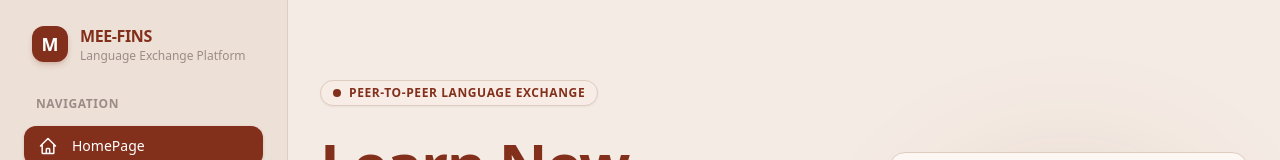
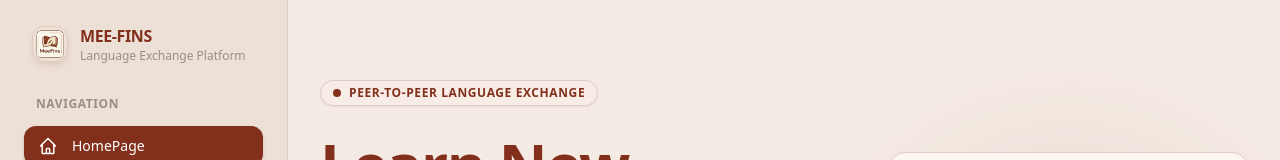
Before and after one commit to NguyenKhangPhuc/mee-fin-frontend, a Next.js app: page / in a window 1280 px wide. Shown: the top 160 px of the page. Built offline with nearby package versions, Linux system fonts and the light colour scheme; no server answers.

Commit message:
Fix: adding logo to navbar

```diff
--- a/app/components/Navbar.tsx
+++ b/app/components/Navbar.tsx
@@ -2,10 +2,11 @@
 
 import React, { useState } from "react";
 import Link from "next/link";
+import Image from "next/image";
 import { usePathname, useRouter } from "next/navigation";
 import { logoutService } from "@/app/services/auth/logout";
 import { SafeUser } from "@/app/types/authentication";
-import { UserRole, USER_ROLE } from "@/app/types/enum";
+import { UserRole } from "@/app/types/enum";
 import { designTokens } from "@/app/constants/design-tokens";
 
 function HomeIcon() {
@@ -133,19 +134,25 @@ export default function NavBar({ initialUser }: NavbarProps) {
       className={`fixed left-0 top-0 h-screen w-72 ${designTokens.colors.bg.sidebar} border-r ${designTokens.colors.border.default} z-50 flex flex-col p-6 font-sans transition-all duration-300 hidden xl:flex`}
     >
       {/* Brand Header */}
-      <div className="mb-8 flex items-center gap-3 px-2">
-        <div className="w-9 h-9 rounded-xl bg-[#82301c] flex items-center justify-center text-white font-bold text-lg shadow-md shadow-[#82301c]/20">
-          M
+      <Link href="/" className="mb-8 flex items-center gap-3 px-2 group">
+        <div className="relative w-9 h-9 rounded-xl overflow-hidden border border-[#dfccc1] shadow-md shadow-[#82301c]/10 shrink-0 group-hover:scale-105 transition-transform duration-200">
+          <Image
+            src="/meefins-logo.png"
+            alt="MeeFins Brand Logo"
+            width={36}
+            height={36}
+            className="object-cover"
+          />
         </div>
         <div className="flex flex-col">
-          <span className={`font-bold tracking-tight text-base ${designTokens.colors.text.primary}`}>
+          <span className={`font-extrabold tracking-tight text-base ${designTokens.colors.text.primary}`}>
             MEE-FINS
           </span>
           <span className={`text-xs ${designTokens.colors.text.muted}`}>
             Language Exchange Platform
           </span>
         </div>
-      </div>
+      </Link>
 
       {/* Navigation Links */}
       <div className="flex flex-col gap-1.5 flex-grow">
--- a/app/components/NavbarMobile.tsx
+++ b/app/components/NavbarMobile.tsx
@@ -2,10 +2,11 @@
 
 import React, { useState } from "react";
 import Link from "next/link";
+import Image from "next/image";
 import { usePathname, useRouter } from "next/navigation";
 import { logoutService } from "@/app/services/auth/logout";
 import { SafeUser } from "@/app/types/authentication";
-import { UserRole, USER_ROLE } from "@/app/types/enum";
+import { UserRole } from "@/app/types/enum";
 import { designTokens } from "@/app/constants/design-tokens";
 
 function MenuIcon() {
@@ -150,14 +151,20 @@ export default function NavbarMobile({ initialUser }: NavbarMobileProps) {
     <div className="xl:hidden w-full font-sans">
       {/* Fixed Header */}
       <header className={`sticky top-0 left-0 right-0 h-16 ${designTokens.colors.bg.sidebar}/90 backdrop-blur-md border-b ${designTokens.colors.border.default} z-40 px-4 flex items-center justify-between`}>
-        <div className="flex items-center gap-2.5">
-          <div className="w-8 h-8 rounded-lg bg-[#82301c] flex items-center justify-center text-white font-bold text-sm shadow-md shadow-[#82301c]/20">
-            M
+        <Link href="/" className="flex items-center gap-2.5 group">
+          <div className="relative w-8 h-8 rounded-lg overflow-hidden border border-[#dfccc1] shadow-md shadow-[#82301c]/10 shrink-0 group-hover:scale-105 transition-transform duration-200">
+            <Image
+              src="/meefins-logo.png"
+              alt="MeeFins Brand Logo"
+              width={32}
+              height={32}
+              className="object-cover"
+            />
           </div>
-          <span className={`font-bold tracking-tight text-sm ${designTokens.colors.text.primary}`}>
+          <span className={`font-extrabold tracking-tight text-sm ${designTokens.colors.text.primary}`}>
             MEE-FINS
           </span>
-        </div>
+        </Link>
 
         <button
           onClick={() => setIsOpen(true)}
@@ -183,14 +190,20 @@ export default function NavbarMobile({ initialUser }: NavbarMobileProps) {
       >
         {/* Drawer Header */}
         <div className={`flex items-center justify-between mb-6 pb-4 border-b ${designTokens.colors.border.default}`}>
-          <div className="flex items-center gap-2.5">
-            <div className="w-8 h-8 rounded-lg bg-[#82301c] flex items-center justify-center text-white font-bold text-sm shadow-md shadow-[#82301c]/20">
-              M
+          <Link href="/" onClick={() => setIsOpen(false)} className="flex items-center gap-2.5 group">
+            <div className="relative w-8 h-8 rounded-lg overflow-hidden border border-[#dfccc1] shadow-md shadow-[#82301c]/10 shrink-0 group-hover:scale-105 transition-transform duration-200">
+              <Image
+                src="/meefins-logo.png"
+                alt="MeeFins Brand Logo"
+                width={32}
+                height={32}
+                className="object-cover"
+              />
             </div>
-            <span className={`font-bold tracking-tight text-sm ${designTokens.colors.text.primary}`}>
+            <span className={`font-extrabold tracking-tight text-sm ${designTokens.colors.text.primary}`}>
               MEE-FINS
             </span>
-          </div>
+          </Link>
           <button
             onClick={() => setIsOpen(false)}
             aria-label="Close menu"
```
